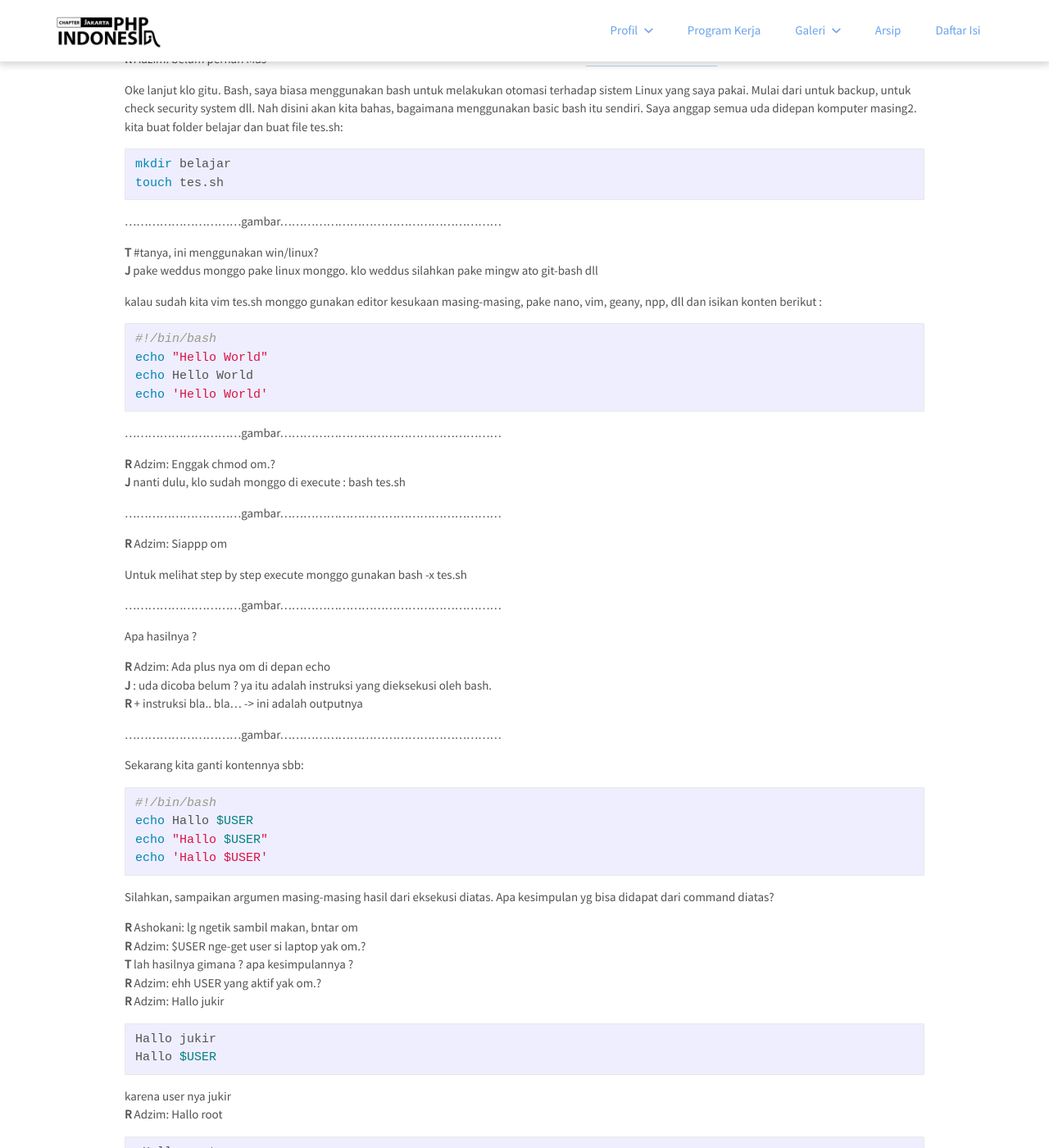
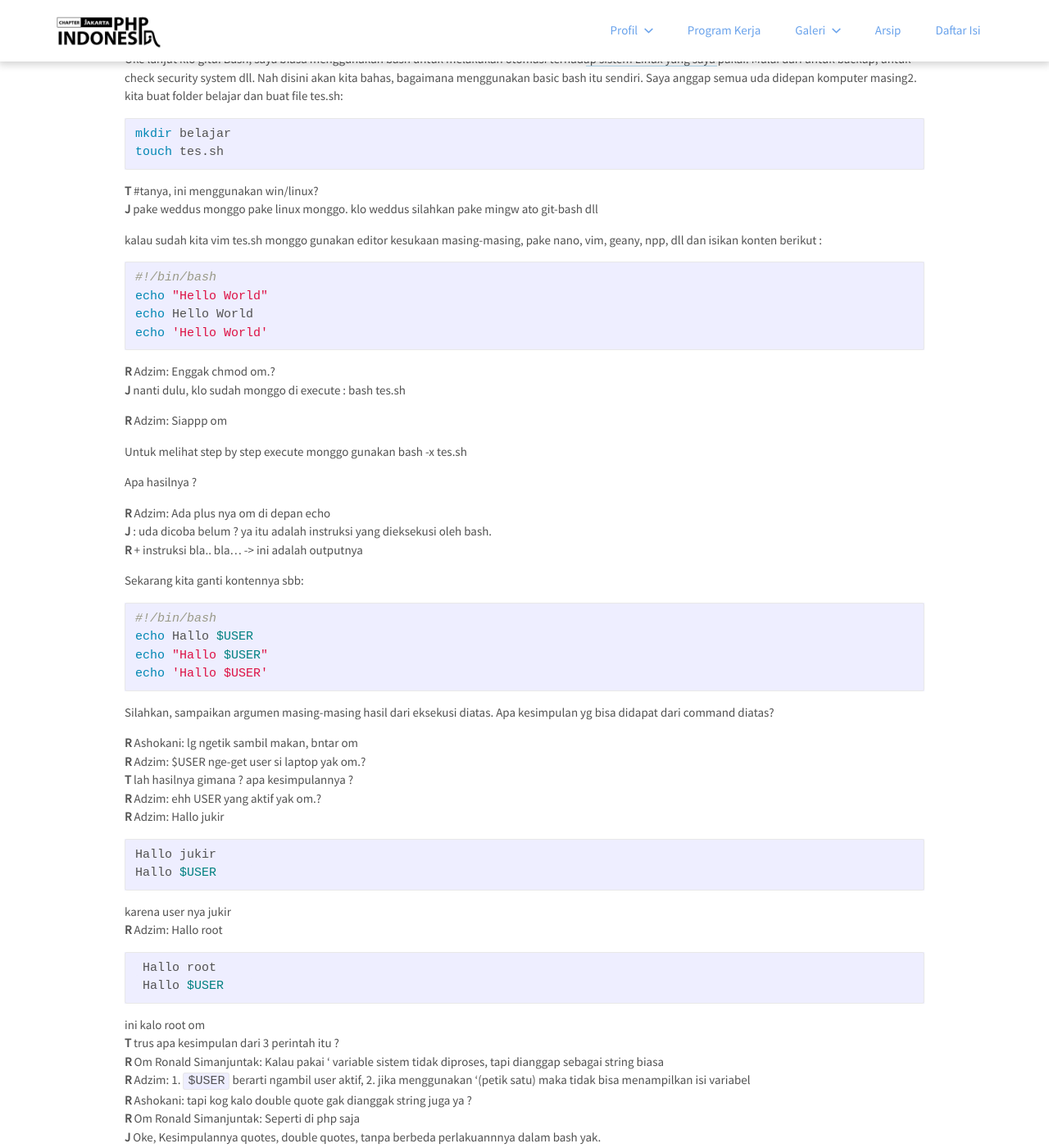
Before and after one commit to phpid-jakarta/phpid-jakarta.github.io, a Jekyll site: the page built from _posts/2017-05-04-basic-bash-programming.md, in a window 1280 px wide and 1400 px high, scrolled down 2207 px. Shown: the whole window at 82% size. Built offline with Jekyll 4.4.1, drawn with Linux system fonts in a browser that asks for light colours; nearby versions of some CDN libraries; comment, search, counter and statistics services are not loaded; some of the changed text lies outside the part shown.

Commit message:
Delete gambar in kulwap post #100
+ add image in drafts
+ Delete gambar in kulwap post #100

````diff
--- a/_posts/2017-05-04-basic-bash-programming.md
+++ b/_posts/2017-05-04-basic-bash-programming.md
@@ -32,7 +32,7 @@ cat /etc/bashs
 
 hasilnya seperti itu
 
-…………………………gambar…………………………………………………
+
 
 Ada `/bin/sh, dash,bash, rbash`
 
@@ -78,7 +78,7 @@ kita buat folder belajar dan buat file tes.sh:
 mkdir belajar
 touch tes.sh
 ```
-…………………………gambar…………………………………………………
+
 
 **T**  #tanya,  ini menggunakan win/linux?
 **J** pake weddus monggo pake linux monggo. klo weddus silahkan pake mingw ato git-bash dll
@@ -92,19 +92,19 @@ echo Hello World
 echo 'Hello World'
 ```
 
-…………………………gambar…………………………………………………
+
 
 
 **R**  Adzim: Enggak chmod om.?
 **J** nanti dulu, klo sudah monggo di execute : bash tes.sh
 
-…………………………gambar…………………………………………………
+
 
 **R**  Adzim: Siappp om
 
 Untuk melihat step by step execute monggo gunakan bash -x tes.sh
 
-…………………………gambar…………………………………………………
+
 
 Apa hasilnya ?
 
@@ -113,7 +113,7 @@ Apa hasilnya ?
 **R** + instruksi
 bla.. bla... -> ini adalah outputnya
 
-…………………………gambar…………………………………………………
+
 
 Sekarang kita ganti kontennya sbb:
 
@@ -180,7 +180,7 @@ mari kita ubah konten tes.sh menjadi :
 #!/bin/bash
 ```
 
-…………………………gambar…………………………………………………
+
 
 ```bash
 read -p "Masukkan nama anda ($USER) : " nama
@@ -188,7 +188,7 @@ echo "Nama anda : $nama"
 printf "%s : %s\n" "Nama anda (printf)" $nama
 ```
 
-…………………………gambar…………………………………………………
+
 
 Nanti kita akan masuk dan melihat dimana sih `stdin`, `stdout`, dan `stderr`
 
@@ -248,7 +248,7 @@ cat error_log
 
 coba gimana hasilnya ?
 **R**   Adzim: las: command not found Om
-…………………………gambar…………………………………………………
+
 **R**   Adzim: itu 2> stderr om .?
 **J**  iya itu aplikasi stderr, coba diperhatikan secara seksama ketika kita eksekusi las "hello", maka error akan langsung keluar kan ?
 
@@ -260,7 +260,7 @@ hasilnya `error las command not foud` memanggil `error_log las` td
 
 Sekarang variable dan local variable.
 
-…………………………gambar…………………………………………………
+
 
 Sekarang kita ganti konten tes.sh menjadi :
 
@@ -323,7 +323,7 @@ Nah, itu adalah command subtitution
 
  Bila ingin menyimpan hasil suatu perintah kedalah variable gunakan `$(command)`
 
-…………………………gambar…………………………………………………
+
 
 Lanjut sekarang tambahkan di konten tes.sh:
 
@@ -336,7 +336,7 @@ echo $[1+1]
 apa hasilnya ?
 itu adalah penerapan arithmetic evaluation
 
-…………………………gambar…………………………………………………
+
 **R**  Ashokani: 1+1
 2
 2
````
Also changed, not shown: _drafts/2017-05-09-how-to-build-front-end-application-using-react.md (+1 -0 lines), assets/images/kulwap/How-To-Build-Front-End-Application-Using-React.jpg (added).
